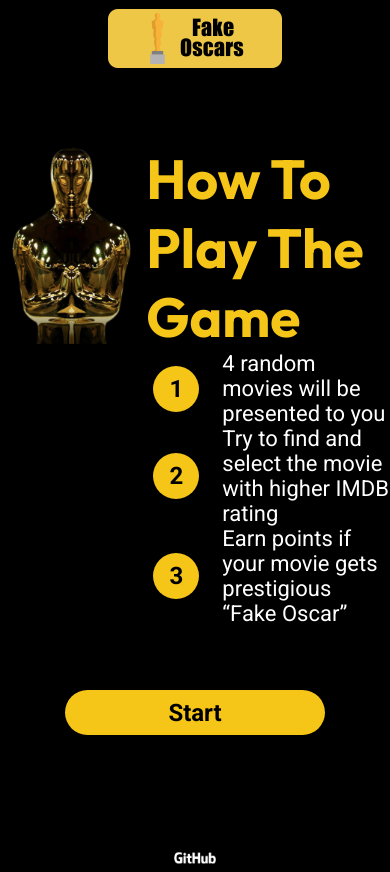
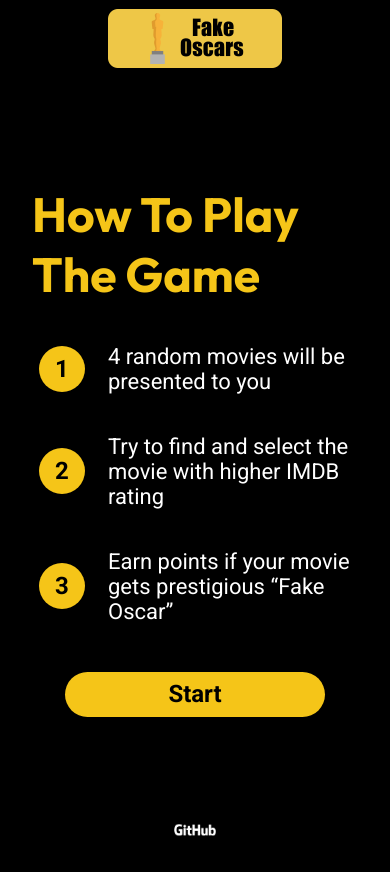
Before and after one commit to savvaq/fake-oscars, a React (Create React App) app: page / in a window 390 px wide. After the commit the page ends 844 px from the top, so only its background shows below. Built offline with nearby package versions, Linux system fonts and the light colour scheme.

Commit message:
mobile version for game rules component complete

```diff
--- a/src/components/GameRules/GameRules.css
+++ b/src/components/GameRules/GameRules.css
@@ -49,18 +49,27 @@
 @media (max-width: 400px) {
     .game-rules-container {
         display: grid;
-        grid-template-columns: auto;
-        grid-template-rows: 1fr 1fr 1fr;
+        grid-template-columns: 1fr;
+        grid-template-rows: 1fr auto;
+        margin: 0 2rem;
+        row-gap: 3rem;
     }
 
     .hero_image {
-        height: 200px;
+        display: none;
+        height: 150px;
+        grid-column-start: span 2;
+        justify-self: center;
         grid-row-start: 1;
     }
 
-    .game-rules-container {
-        grid-row-start: 2;
+    .game-rules-text {
+        grid-column-start: span 2;
+        justify-self: center;
+        row-gap: 2.5rem;
     }
 
-
+    .game-rules-text > h1 {
+        font-size: 3rem;
+    }
 }
```
